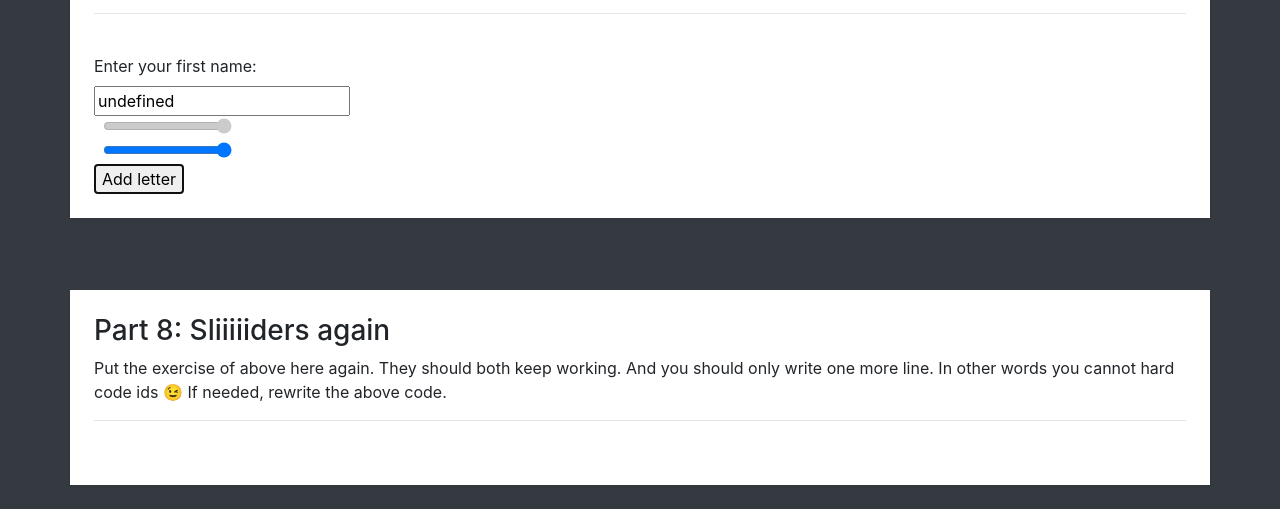
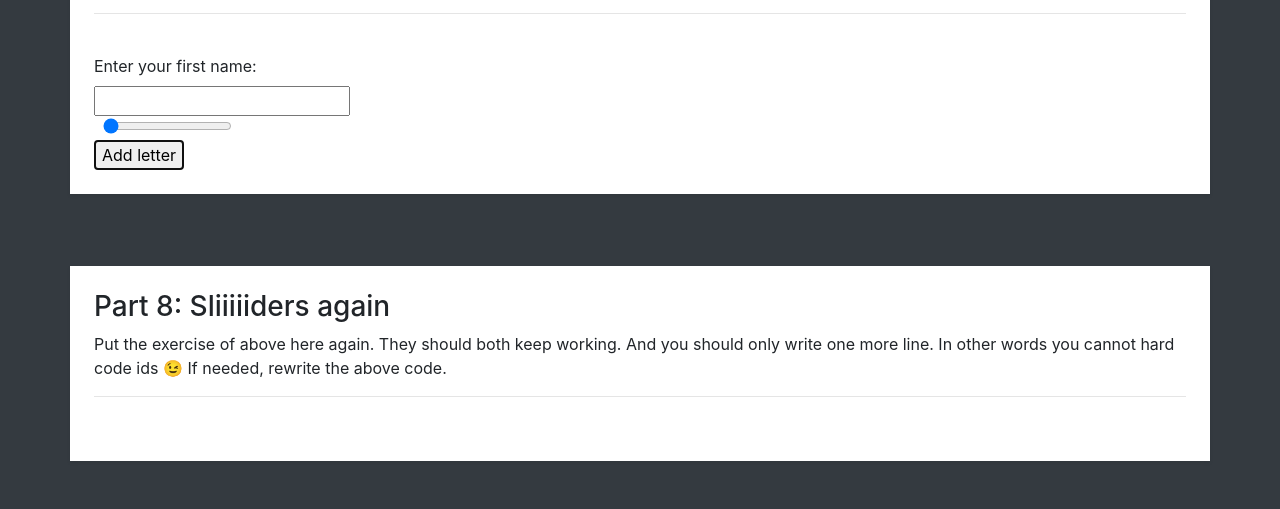
Before and after one commit to taggar/Fix-Me, a plain HTML site: page index.html in a window 1280 px wide. Both pictures are taken after a click on the button "Add letter". Shown: the part 3890-4399 px from the top of the page. Drawn offline with nearby package versions, Linux system fonts and the light colour scheme.

Commit message:
Preventing added letter if input unchanged

```diff
--- a/index.html
+++ b/index.html
@@ -496,9 +496,10 @@
           let slider = document.createElement('input');
           slider.type = 'range';
           slider.min = '0';
-          slider.max = '26';
+          slider.max = '25';
           slider.step = '1';
           slider.id = 'inp' + id;
+          slider.value = '-1';
           slider.addEventListener('input', function () {
             let sliderId = event.target.id;
             let sliderPos = event.target.value;
@@ -523,11 +524,15 @@
         }
 
         theButton.addEventListener('click', function () {
-          let theInput = event.target.previousSibling.lastChild;
-          theInput.disabled = true;
-          theResult.value += alphabet[theInput.value];
-          idCounter = ++idCounter;
-          event.target.insertAdjacentElement('beforebegin', sliderCombo(idCounter));
+          let combo = event.target.previousSibling;
+          let theInput = combo.lastChild;
+          let theOutput = combo.firstChild;
+          if (theOutput.innerHTML != '&nbsp;') {
+            theInput.disabled = true;
+            theResult.value += alphabet[theInput.value];
+            idCounter = ++idCounter;
+            event.target.insertAdjacentElement('beforebegin', sliderCombo(idCounter));
+          }
         });
 
         /*
```
